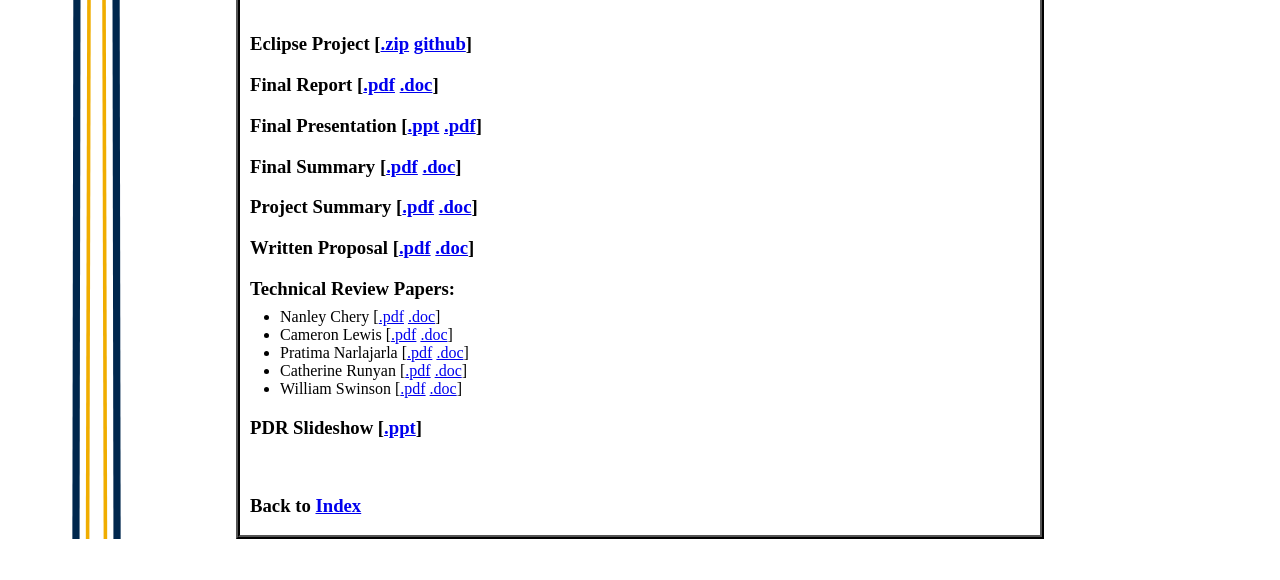
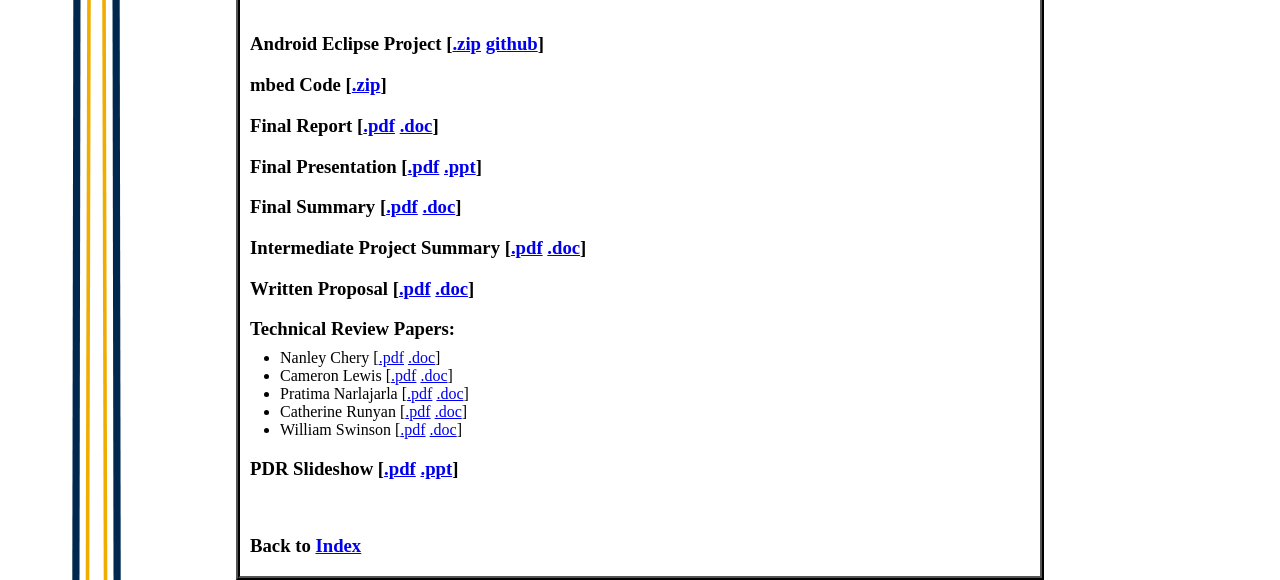
Before and after one commit to TableTopGT/pkmncc, a plain HTML site: page 4007WebSite/deliverables.html in a window 1280 px wide. Shown: the part 381-961 px from the top of the page. Before the commit the page ends 920 px from the top, so only its background shows below. Drawn offline with Linux system fonts and the light colour scheme.

Commit message:
Add mbed Code, fix broken links, update project summaries (Intermed. vs Final)

```diff
--- a/4007WebSite/deliverables.html
+++ b/4007WebSite/deliverables.html
@@ -9,11 +9,12 @@
     </head>
     <body>
         <h1><img src="images/pikachu2.jpg"/>Pokemon Card Coliseum<img src="images/pikachu.jpg"/><br>Deliverables</h1>
-        <h3>Eclipse Project [<a href="docs/TableTopGT-pkmncc-647361c.zip">.zip</a> <a href="https://github.com/TableTopGT/pkmncc">github</a>]</h3>
+        <h3>Android Eclipse Project [<a href="source/TableTopGT-pkmncc-8a6d0eb.zip">.zip</a> <a href="https://github.com/TableTopGT/pkmncc">github</a>]</h3>
+        <h3>mbed Code [<a href="source/mbed-CardScanner.zip">.zip</a>]</h3>
         <h3>Final Report [<a href="docs/Final/FinalReport.pdf">.pdf</a> <a href="docs/Final/FinalReport.doc">.doc</a>]</h3>
-        <h3>Final Presentation [<a href="docs/Final/FinalPresentationSlideshow.ppt">.ppt</a> <a href="docs/Final/FinalPresentationPDF.pdf">.pdf</a>]</h3>
+        <h3>Final Presentation [<a href="docs/Final/FinalPresentationPDF.pdf">.pdf</a> <a href="docs/Final/FinalPresentationSlideshow.ppt">.ppt</a>]</h3>
         <h3>Final Summary [<a href="docs/Final/Summary.pdf">.pdf</a> <a href="docs/Final/Summary.doc">.doc</a>]</h3>
-        <h3>Project Summary [<a href="docs/Summary/Summary.pdf">.pdf</a> <a href="docs/Summary/Summary.doc">.doc</a>]</h3>
+        <h3>Intermediate Project Summary [<a href="docs/Summary/Summary.pdf">.pdf</a> <a href="docs/Summary/Summary.doc">.doc</a>]</h3>
         <h3>Written Proposal [<a href="docs/Proposal/Proposal.pdf">.pdf</a> <a href="docs/Proposal/Proposal.doc">.doc</a>]</h3>
         <h3>Technical Review Papers:</h3>
         <ul>
@@ -23,7 +24,7 @@
         	<li>Catherine Runyan [<a href="docs/TRP/CatherineTRP.pdf">.pdf</a> <a href="docs/TRP/CameronTRP.doc">.doc</a>]</li>
         	<li>William Swinson [<a href="docs/TRP/WilliamTRP.pdf">.pdf</a> <a href="docs/TRP/WilliamTRP.doc">.doc</a>]</li>
         </ul>
-        <h3> PDR Slideshow [<a href="docs/PDRSlideshow.ppt">.ppt</a>] </h3>
+        <h3> PDR Slideshow [<a href="docs/PDRSlideshow.pdf">.pdf</a> <a href="docs/PDRSlideshow.ppt">.ppt</a>] </h3>
         <br>
         <h3>Back to <a href="index.html">Index</a> </h3>
     </body>
```
Also changed, not shown: 7 other files.
